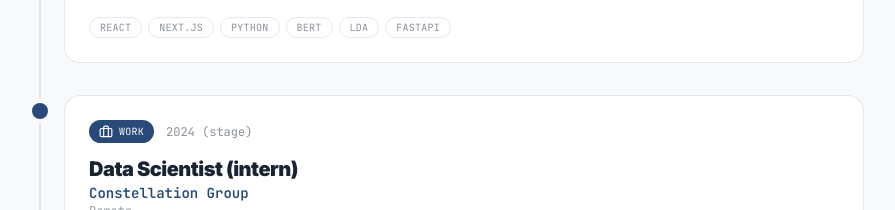
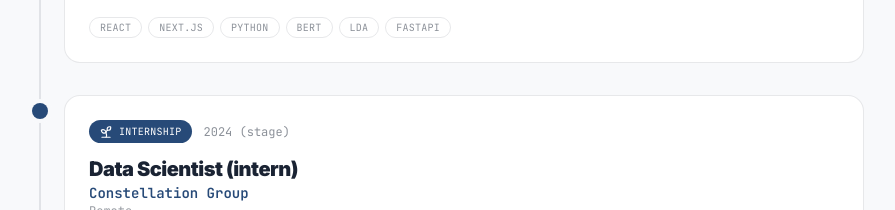
Before and after one commit to FabriceRandrianaivo/portfo, a React (Vite) app: page /experience in a window 1280 px wide. Shown: the part 1100-1310 px from the top of the page, without its empty margins (192-1087 px from the left). Built offline with nearby package versions, Linux system fonts and the light colour scheme; no server answers; the database is empty.

Commit message:
feat(experience): ajoute les types Stage (internship) et Université, avec badges dédiés

```diff
--- a/src/data/profile.ts
+++ b/src/data/profile.ts
@@ -18,7 +18,7 @@ export interface ExperienceItem {
 	role: Localized;
 	company: string;
 	location?: string;
-	type: "work" | "education" | "freelance";
+	type: "work" | "internship" | "university" | "education" | "freelance";
 	highlights: LocalizedList;
 	stack?: string[];
 }
@@ -198,7 +198,7 @@ export const experiences: ExperienceItem[] = [
 		},
 		company: "Constellation Group",
 		location: "Remote",
-		type: "work",
+		type: "internship",
 		highlights: {
 			fr: [
 				"Conception et fine-tuning d'un pipeline NER & Topic Modeling (BERT, LDA)",
--- a/src/lib/i18n.ts
+++ b/src/lib/i18n.ts
@@ -149,6 +149,8 @@ export const dictionaries = {
 			"From first lines of PHP to leading teams on web, mobile and industrial-grade products.",
 		"experience.type.work": "Work",
 		"experience.type.freelance": "Freelance",
+		"experience.type.internship": "Internship",
+		"experience.type.university": "University",
 		"experience.type.education": "Education",
 
 		"contact.eyebrow": "Get in touch",
@@ -352,6 +354,8 @@ export const dictionaries = {
 			"Des premières lignes de PHP au pilotage d'équipes sur des produits web, mobile et industriels.",
 		"experience.type.work": "Salarié",
 		"experience.type.freelance": "Freelance",
+		"experience.type.internship": "Stage",
+		"experience.type.university": "Université",
 		"experience.type.education": "Études",
 
 		"contact.eyebrow": "Me contacter",
--- a/src/lib/portfolioData.ts
+++ b/src/lib/portfolioData.ts
@@ -562,7 +562,7 @@ export interface ExperienceRow {
 	role_en: string | null;
 	company: string;
 	location: string | null;
-	type: "work" | "education" | "freelance";
+	type: "work" | "internship" | "university" | "education" | "freelance";
 	highlights_fr: string[];
 	highlights_en: string[];
 	stack: string[];
@@ -654,7 +654,7 @@ export interface ExperienceInput {
 	roleEn: string;
 	company: string;
 	location?: string;
-	type: "work" | "education" | "freelance";
+	type: "work" | "internship" | "university" | "education" | "freelance";
 	highlightsFr: string[];
 	highlightsEn: string[];
 	stack: string[];
--- a/src/pages/admin.tsx
+++ b/src/pages/admin.tsx
@@ -908,7 +908,7 @@ const emptyExp = {
 	roleEn: "",
 	company: "",
 	location: "",
-	type: "work" as "work" | "education" | "freelance",
+	type: "work" as "work" | "internship" | "university" | "education" | "freelance",
 	highlightsFr: "",
 	highlightsEn: "",
 	stack: "",
@@ -916,7 +916,15 @@ const emptyExp = {
 };
 
 const expTypeLabel = (t: string) =>
-	t === "education" ? "Formation" : t === "freelance" ? "Freelance" : "Travail";
+	t === "education"
+		? "Formation"
+		: t === "freelance"
+			? "Freelance"
+			: t === "internship"
+				? "Stage"
+				: t === "university"
+					? "Université"
+					: "Travail";
 
 const ExperiencePanel: React.FC = () => {
 	const [form, setForm] = useState({ ...emptyExp });
@@ -1046,6 +1054,8 @@ const ExperiencePanel: React.FC = () => {
 						<label className={label}>Type</label>
 						<select value={form.type} onChange={(e) => set("type", e.target.value)} className={input}>
 							<option value="work">Travail</option>
+							<option value="internship">Stage</option>
+							<option value="university">Université</option>
 							<option value="education">Formation</option>
 							<option value="freelance">Freelance</option>
 						</select>
--- a/src/pages/experience.tsx
+++ b/src/pages/experience.tsx
@@ -1,6 +1,6 @@
 import React from "react";
 import { motion } from "framer-motion";
-import { Briefcase, GraduationCap, Sparkles } from "lucide-react";
+import { Briefcase, GraduationCap, Sparkles, Sprout, School } from "lucide-react";
 import { useAllExperiences } from "@/lib/portfolioData";
 import { useLang } from "@/lib/LanguageContext";
 import { TranslationKey } from "@/lib/i18n";
@@ -10,6 +10,14 @@ const typeMeta = {
 	freelance: {
 		icon: <Sparkles className="h-3.5 w-3.5" />,
 		key: "experience.type.freelance" as TranslationKey,
+	},
+	internship: {
+		icon: <Sprout className="h-3.5 w-3.5" />,
+		key: "experience.type.internship" as TranslationKey,
+	},
+	university: {
+		icon: <School className="h-3.5 w-3.5" />,
+		key: "experience.type.university" as TranslationKey,
 	},
 	education: {
 		icon: <GraduationCap className="h-3.5 w-3.5" />,
@@ -47,7 +55,7 @@ const Experience: React.FC = () => {
 
 					<ul className="space-y-8">
 						{experiences.map((exp, i) => {
-							const meta = typeMeta[exp.type];
+							const meta = typeMeta[exp.type] ?? typeMeta.work;
 							return (
 								<motion.li
 									key={exp.slug ?? `${exp.company}-${exp.period}`}
```
